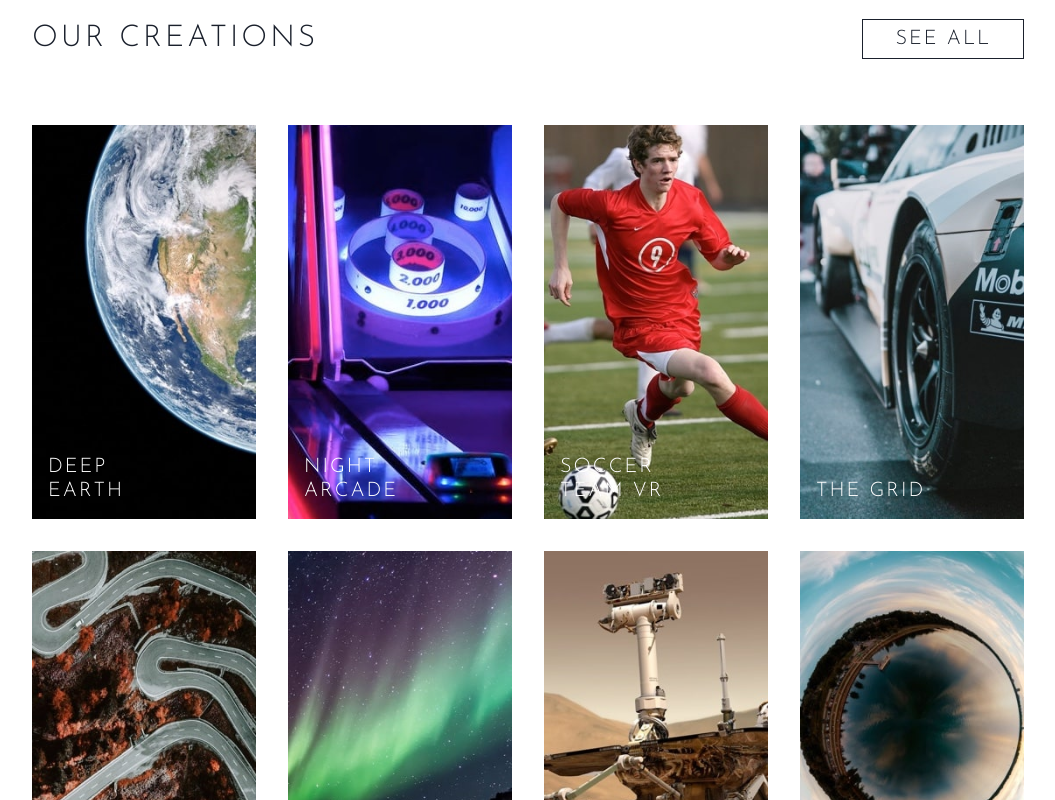
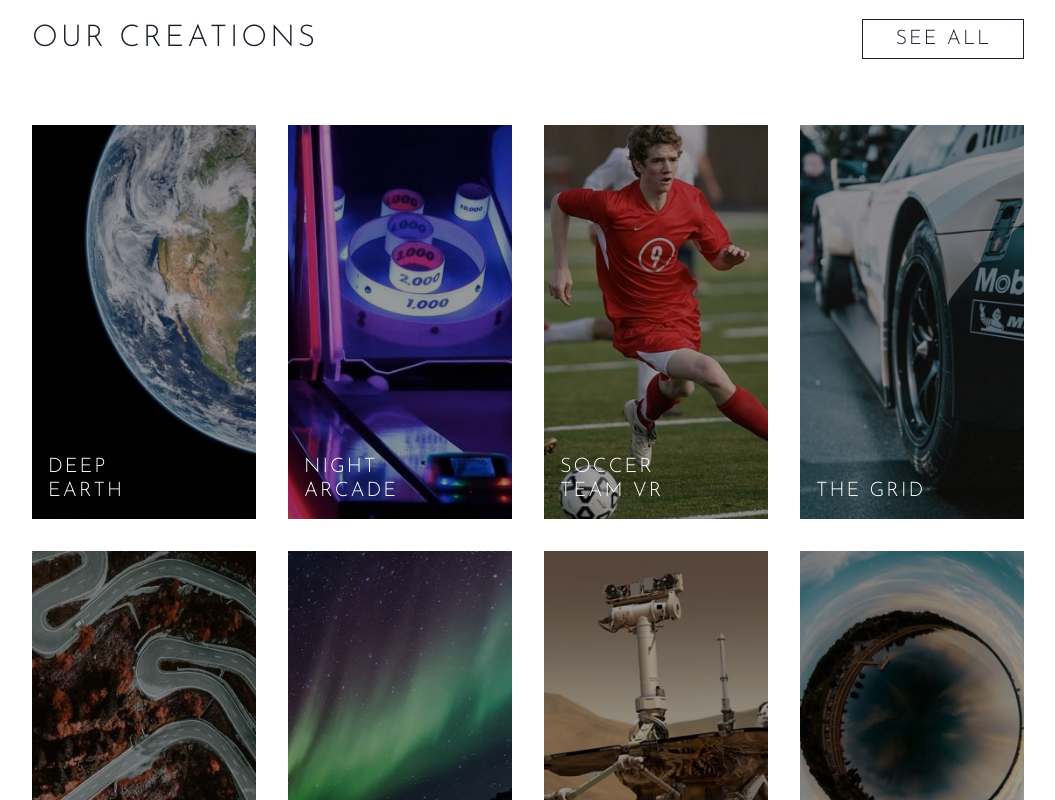
Before and after one commit to AbePlays/Frontend-Challenge-16, a React (Create React App) app: page / in a window 1280 px wide. Shown: the part 740-1540 px from the top of the page, without its empty margins (112-1167 px from the left). Built offline with nearby package versions, Linux system fonts and the light colour scheme.

Commit message:
Added hover effects to card

```diff
--- a/src/components/Products/Card.js
+++ b/src/components/Products/Card.js
@@ -1,16 +1,46 @@
 import { Box, Image, Text } from '@chakra-ui/react';
+import { useState } from 'react';
 
 const Card = ({ image, text }) => {
+  const [overlayColor, setOverlayColor] = useState('black');
+  const [opacity, setOpacity] = useState(0.4);
+
+  const onMouseEnterHandler = () => {
+    setOverlayColor('white');
+    setOpacity(0.7);
+  };
+
+  const onMouseLeaveHandler = () => {
+    setOverlayColor('black');
+    setOpacity(0.4);
+  };
+
   return (
-    <Box position="relative">
+    <Box
+      position="relative"
+      onMouseEnter={onMouseEnterHandler}
+      onMouseLeave={onMouseLeaveHandler}
+    >
       <Image src={image} />
+      <Box
+        bg={overlayColor}
+        opacity={opacity}
+        position="absolute"
+        cursor="pointer"
+        transition="background-color 300ms ease-in-out"
+        top="0"
+        left="0"
+        h="full"
+        w="full"
+      ></Box>
       <Text
         w="32"
         lineHeight="6"
         position="absolute"
         bottom="4"
         left="4"
-        color="white"
+        color={overlayColor === 'white' ? 'black' : 'white'}
+        transition="color 300ms ease-in-out"
         textTransform="uppercase"
         fontSize="xl"
         letterSpacing="widest"
```
Also changed, not shown: 1 other file (tests, documents, lock files or other folders).
